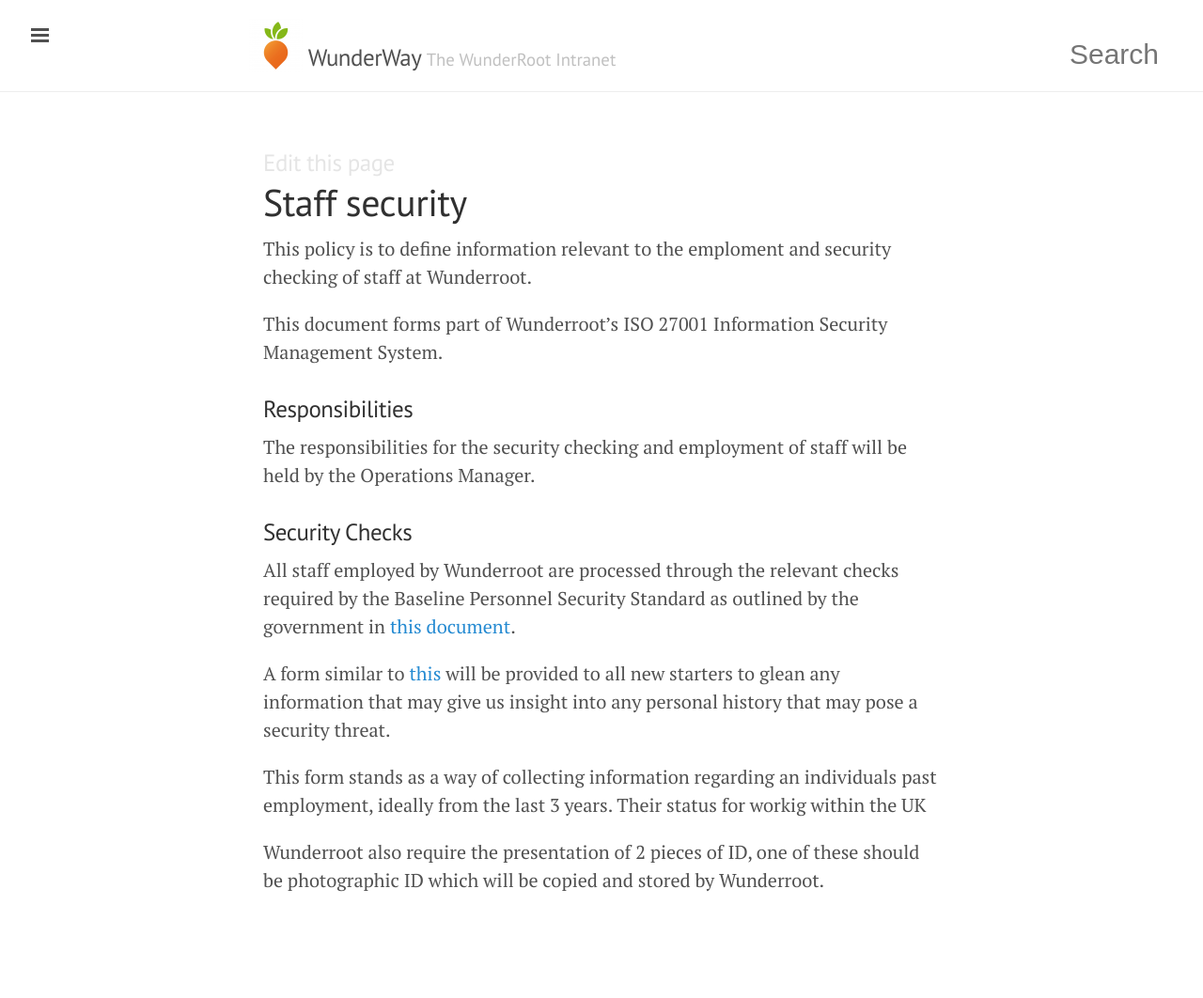
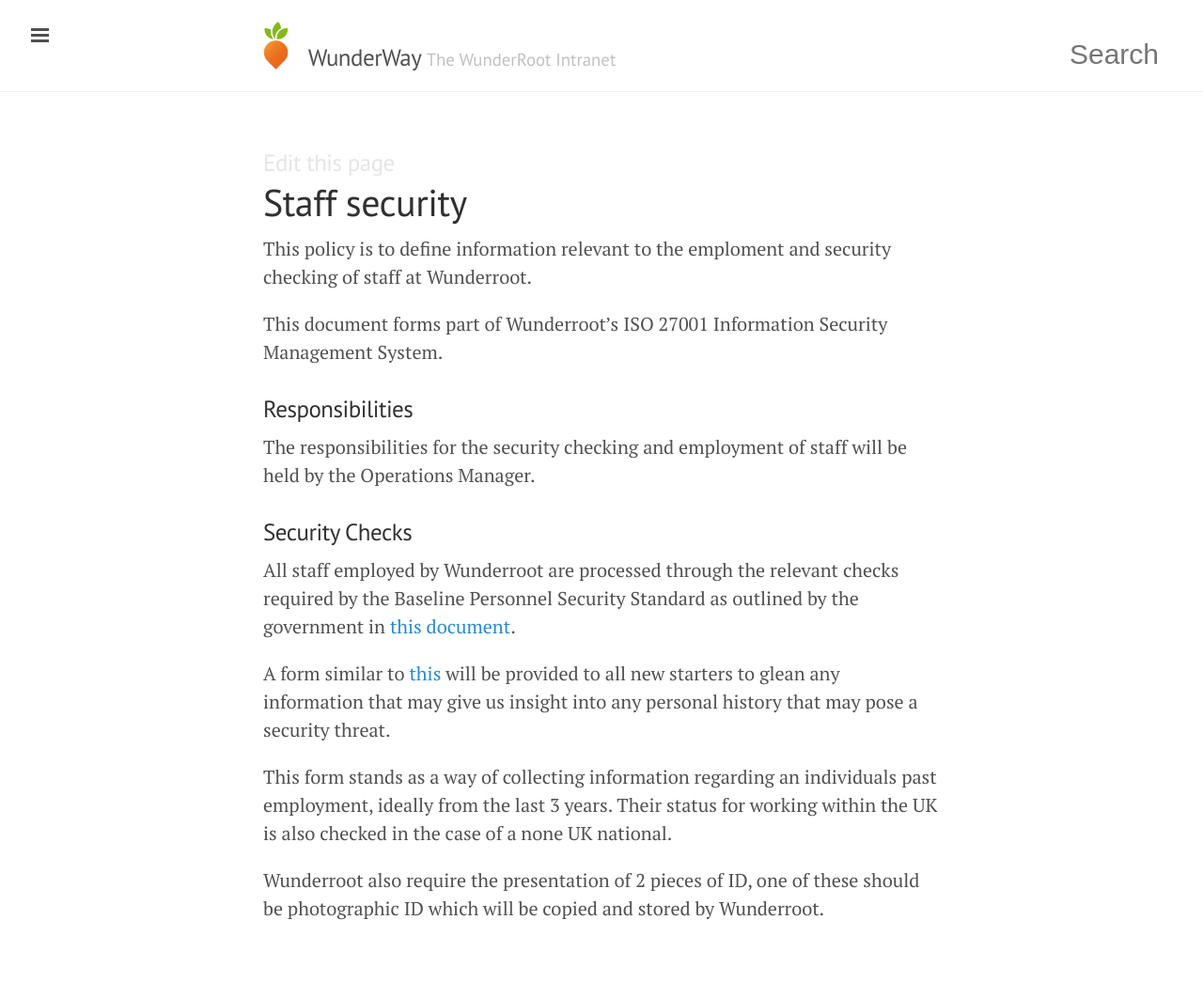
Before and after one commit to tormi/WunderWay, a Jekyll site: the page built from security/staff-security.md, in a window 1280 px wide. Shown: the whole page at 94% size. Built offline with Jekyll 4.4.1, drawn with Linux system fonts in a browser that asks for light colours; nearby versions of some CDN libraries; Markdown is read by kramdown in place of the engine named in the settings; before the commit the page ends 1032 px from its top, so only the background shows below that.

Commit message:
spelling mistake

```diff
--- a/security/staff-security.md
+++ b/security/staff-security.md
@@ -20,6 +20,6 @@ All staff employed by Wunderroot are processed through the relevant checks requi
 
 A form similar to [this](https://www.gov.uk/government/uploads/system/uploads/attachment_data/file/136041/baseline-personnel-security.pdf) will be provided to all new starters to glean any information that may give us insight into any personal history that may pose a security threat.
 
-This form stands as a way of collecting information regarding an individuals past employment, ideally from the last 3 years. Their status for workig within the UK
+This form stands as a way of collecting information regarding an individuals past employment, ideally from the last 3 years. Their status for working within the UK is also checked in the case of a none UK national.
 
 Wunderroot also require the presentation of 2 pieces of ID, one of these should be photographic ID which will be copied and stored by Wunderroot.
```
